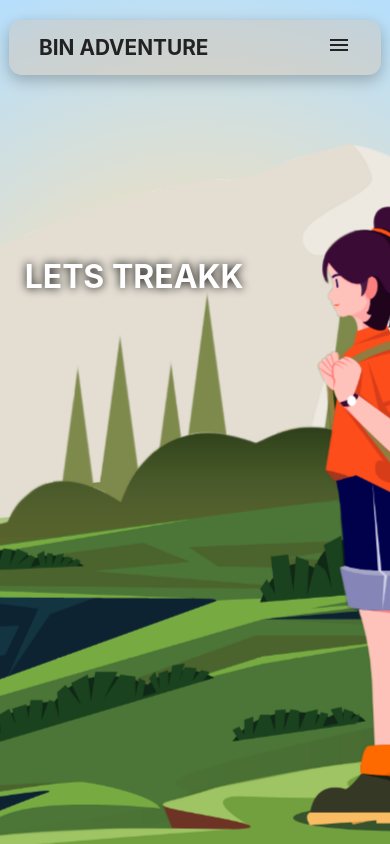
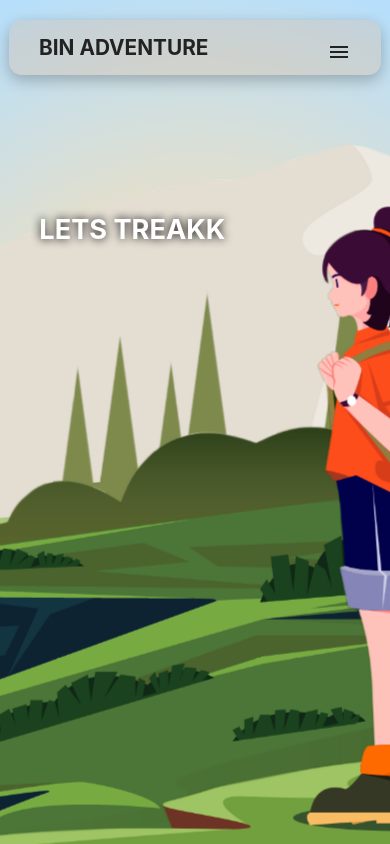
Before and after one commit to ARUNRAJKT/binAdventure, a React (Create React App) app: page / in a window 390 px wide. Built offline with nearby package versions, Linux system fonts and the light colour scheme; a web font is replaced by a local one.

Commit message:
annimation

```diff
--- a/src/Components/home.css
+++ b/src/Components/home.css
@@ -47,6 +47,8 @@ header {
   font-size: 7rem;
   color: white;
   position: absolute;
+  top: 14%;
+  left: 10%;
   text-shadow: 0 0 10px black;
 }
 
@@ -348,11 +350,11 @@ animation: spinner-pl92zb 1s infinite linear;
   }
 
   .title {
-    font-size: 2rem;
+    font-size: 1.7rem;
     color: white;
     position: absolute;
-    margin-left: 46%;
-    margin-top: -28%;
+    margin-left: 53%;
+    margin-top: 10%;
     text-shadow: 0 0 10px black;
   }
 
--- a/src/Components/home.jsx
+++ b/src/Components/home.jsx
@@ -5,7 +5,7 @@ import backgroundImage1 from '../assests/Background/backround1.png';
 import backgroundImage2 from '../assests/Background/backround2.png';
 import backgroundImage3 from '../assests/Background/backround3.png';
 import backgroundImage4 from '../assests/Background/background4.png';
-;
+
 export default function Home() {
 
 
--- a/src/Components/loader.css
+++ b/src/Components/loader.css
@@ -2,37 +2,61 @@
 
 svg {
 	font-family: "Akaya Telivigala", sans-serif;
-	width: 100%; height: 100%;
+	width: 100%;
+	height: 100%;
+	margin-top: 17%;
+	height: "100vh"
 }
+
 svg text {
-	animation: stroke 5s infinite alternate;
+	animation: stroke 4s infinite alternate;
 	stroke-width: 2;
 	stroke: #116B0E;
-	font-size: 64px;
+	font-size: 6vw;
+	/* Responsive font size */
 }
+
 @keyframes stroke {
-	0%   {
-		fill: rgba(32,90,11,0); stroke: rgba(17,107,14,1);
-		stroke-dashoffset: 25%; stroke-dasharray: 0 50%; stroke-width: 2;
+	0% {
+		fill: rgba(32, 90, 11, 0);
+		stroke: rgba(17, 107, 14, 1);
+		stroke-dashoffset: 25%;
+		stroke-dasharray: 0 50%;
+		stroke-width: 2;
 	}
-	70%  {fill: rgba(32,90,11,0); stroke: rgba(17,107,14,1); }
-	80%  {fill: rgba(32,90,11,0); stroke: rgba(17,107,14,1); stroke-width: 3; }
+
+	70% {
+		fill: rgba(32, 90, 11, 0);
+		stroke: rgba(17, 107, 14, 1);
+	}
+
+	80% {
+		fill: rgba(32, 90, 11, 0);
+		stroke: rgba(17, 107, 14, 1);
+		stroke-width: 3;
+	}
+
 	100% {
-		fill: rgba(32,90,11,1); stroke: rgba(17,107,14,0);
-		stroke-dashoffset: -25%; stroke-dasharray: 50% 0; stroke-width: 0;
+		fill: rgba(32, 90, 11, 1);
+		stroke: rgba(17, 107, 14, 0);
+		stroke-dashoffset: -25%;
+		stroke-dasharray: 50% 0;
+		stroke-width: 0;
 	}
 }
 
 
-@media screen and (max-width:850px) {
-
-	svg text {
-		animation: stroke 5s infinite alternate;
-		stroke-width: 2;
-		stroke: #116B0E;
-		font-size: 44px;
-
-	}
 
 
+
+
+
+
+@media screen and (max-width: 850px) {
+	svg {
+		margin-top: 59%;
+	}
+	svg text {
+		font-size: 9vw;
+	}
 }
--- a/src/Components/loader.jsx
+++ b/src/Components/loader.jsx
@@ -3,10 +3,14 @@ import './loader.css'
 export default function loader() {
   return (
     <>
-    <svg style={{backgroundColor:"#FFFFCC",height:"100vh"}}>
+    <svg >
     <text x="50%" y="50%" dy=".35em" text-anchor="middle">
         BIN ADVENTURE
     </text>
+    <div>Escape</div>
+<div>
+  <span>into amazing experiences</span>
+</div>
 </svg>
 </>
   )
--- a/src/Pages/MainPage.jsx
+++ b/src/Pages/MainPage.jsx
@@ -8,7 +8,7 @@ export default function MainPage() {
     useEffect(()=>{
       setTimeout(()=>{
         setLoading(false);
-      },5000)
+      },4200)
     },[])
     if(isLoading){
         return<Loader/>
```
